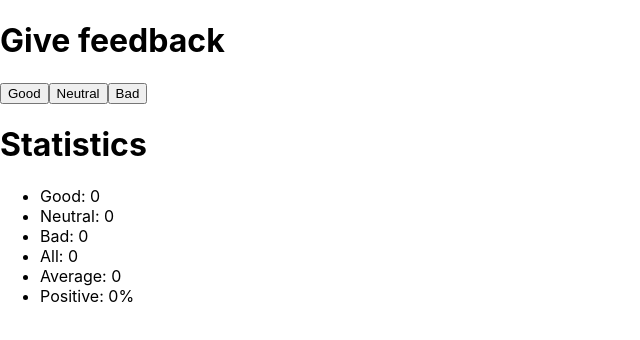
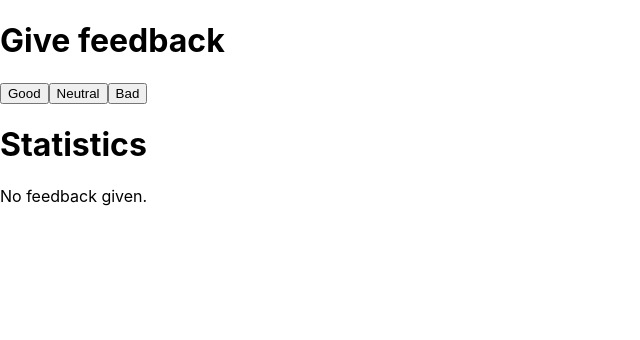
Before and after one commit to aarneharju/fullstack-open-2022, a React (Create React App) app in the folder part1/unicafe/: page / in a window 1280 px wide. Shown: the top 340 px of the page, without its empty margins (0-640 px from the left). Built offline with nearby package versions, Linux system fonts and the light colour scheme; the HTML template or start-up script is replaced by a standard one.

Commit message:
1.9 done

```diff
--- a/part1/unicafe/src/App.js
+++ b/part1/unicafe/src/App.js
@@ -3,6 +3,7 @@ import { useState } from 'react';
 
 // Create components
 const Statistics = (props) => {
+  if (props.all != 0) {
     return (
       <ul>
         <li>Good: {props.good}</li>
@@ -13,6 +14,10 @@ const Statistics = (props) => {
         <li>Positive: {props.positive}%</li>
       </ul>
     )
+  } else {
+    return <p>No feedback given.</p>
+  }
+
 }
 
 const App = () => {
```
Lines whose indentation alone changed are shown as unchanged.
